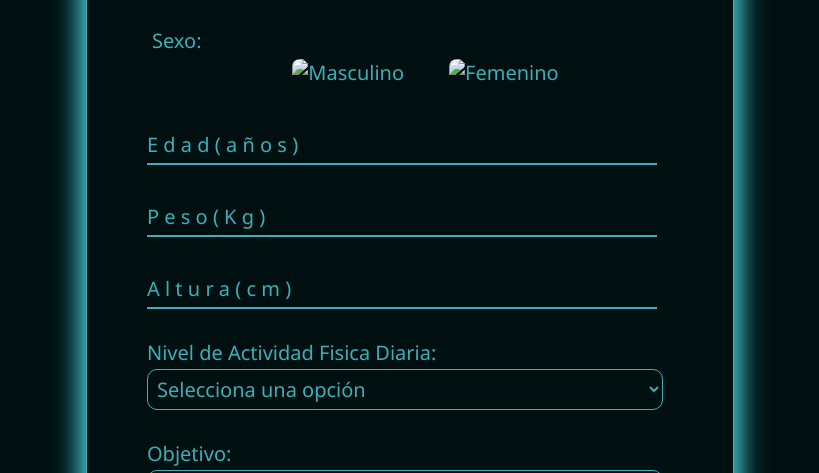
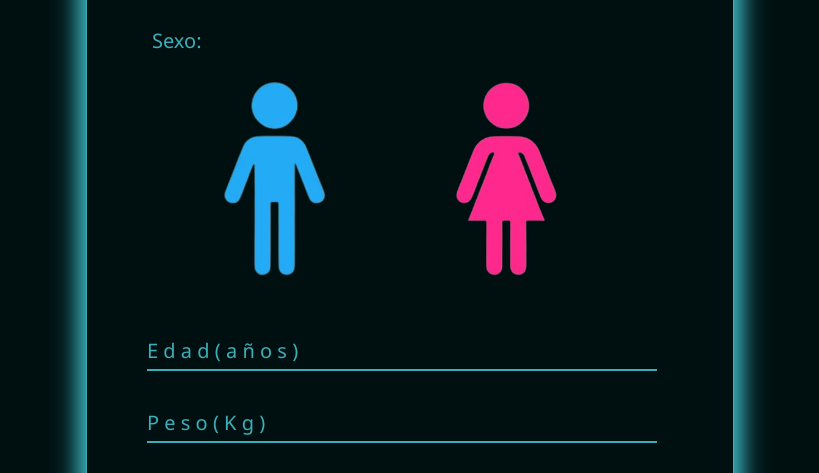
Before and after one commit to crisce-03/cerritosfit, a plain HTML site: page calculadora.html in a window 1280 px wide. Shown: the part 287-760 px from the top of the page, without its empty margins (230-1049 px from the left). Drawn offline with Linux system fonts and the light colour scheme.

Commit message:
carpeta de imagenes

```diff
--- a/calculadora.html
+++ b/calculadora.html
@@ -38,11 +38,11 @@
 
                                 <input type="radio" name="sexos" id="sexo1"  required>
                                     <label for="sexo1" >
-                                        <img src="../imagenes/hombre.png" alt="Masculino">
+                                        <img src="img/hombre.png" alt="Masculino">
                                     </label>
                                 <input type="radio" name="sexos" id="sexo2"  required >
                                     <label for="sexo2">
-                                        <img src="../imagenes/mujer.png" alt="Femenino">
+                                        <img src="img/mujer.png" alt="Femenino">
                                     </label>
                             </div>
 
```
Also changed, not shown: img/hombre.png (added), img/mujer.png (added).
